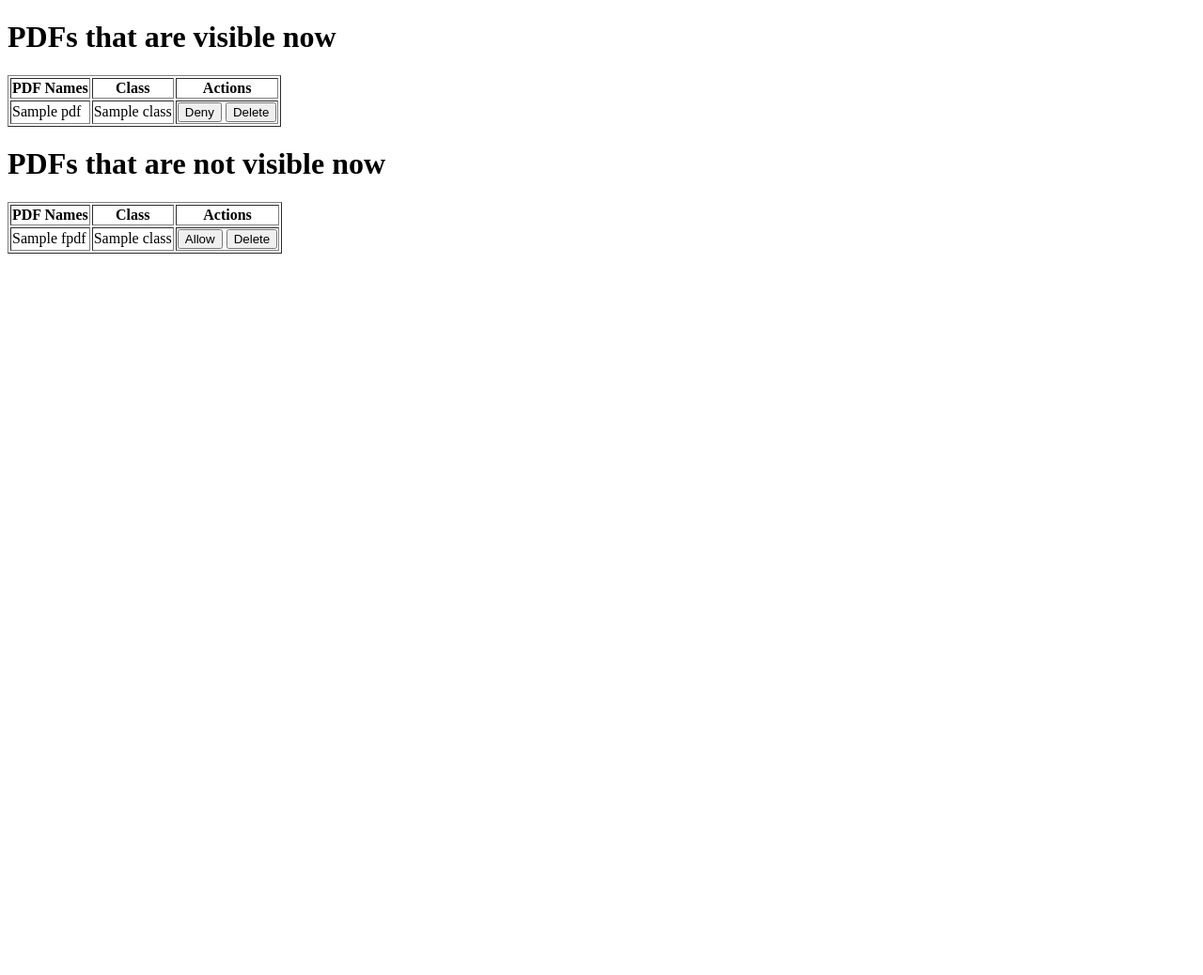
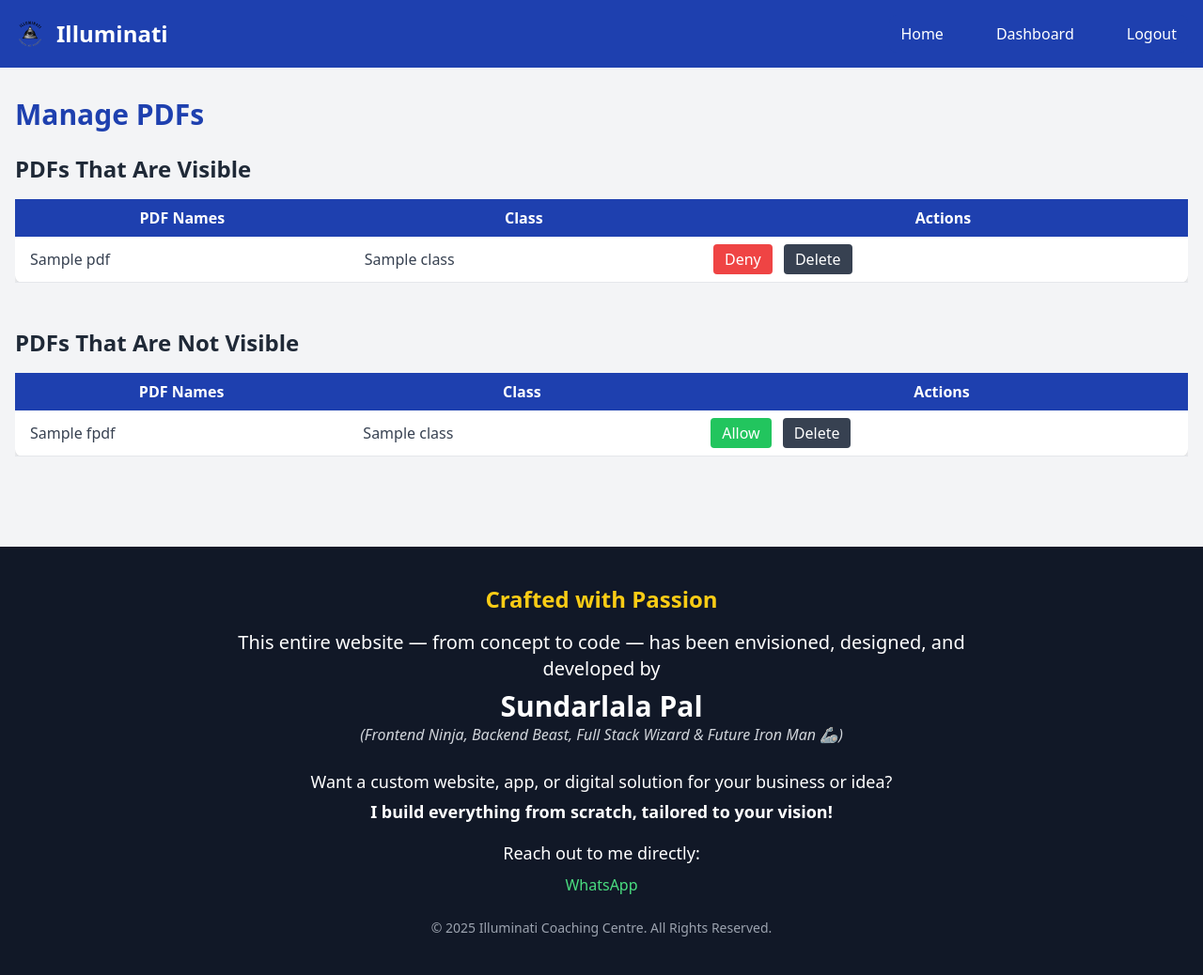
Before and after one commit to SundarlalaPal/Illuminati-Kapui-sir-Django-Website-for-Tution, a Django app: template admin_auth/templates/admin_auth/list_pdfs.html in a window 1280 px wide. Shown: the whole page at 94% size. Before the commit the page ends 270 px from the top, so only its background shows below. Run offline with Django 5.2, Linux system fonts and the light colour scheme; the template is opened without the code that fills it: most values are stand-ins (such as "Sample title", 1, 10 or a date in 2020); parts of the project's set-up code (start-up, migrations or seed data) failed here and were passed over; some libraries are stand-ins or nearby versions.

Commit message:
Update list_pdfs.html

```diff
--- a/admin_auth/templates/admin_auth/list_pdfs.html
+++ b/admin_auth/templates/admin_auth/list_pdfs.html
@@ -3,20 +3,117 @@
 <html lang="en">
 <head>
   <meta charset="UTF-8">
+  <meta name="description" content="Admin view for managing PDFs on Illuminati Coaching Centre website. Approve, deny, or delete PDF files easily.">
   <meta name="viewport" content="width=device-width, initial-scale=1.0">
-    <meta property="og:title" content="Illuminati">
+  <meta property="og:title" content="Manage PDFs | Illuminati Coaching Centre">
   <meta property="og:image" content="{% static 'images/favicon.png' %}">
-<meta property="og:description" content="Study">
-    <title>PDFS</title>
+  <meta property="og:description" content="Admin panel to manage and control PDF display">
+  <link rel="canonical" href="{{ request.build_absolute_uri }}">
+  <title>Manage PDFs | Illuminati Coaching Centre</title>
   <link rel="icon" href="{% static 'images/favicon.ico' %}" type="image/x-icon">
+  <script src="https://cdn.tailwindcss.com"></script>
+  <script src="https://cdn.jsdelivr.net/npm/flowbite@3.1.2/dist/flowbite.min.js"></script>
+  <link href="https://cdn.jsdelivr.net/npm/flowbite@3.1.2/dist/flowbite.min.css" rel="stylesheet" />
+</head>
+<body class="bg-gray-100 text-gray-800">
+  <!-- Navbar -->
+  <nav class="bg-blue-800 border-gray-200">
+    <div class="max-w-screen-xl flex flex-wrap items-center justify-between mx-auto p-4">
+      <a href="/" class="flex items-center space-x-3">
+        <img src="{% static 'images/logo2.png' %}" class="h-8" alt="Illuminati Logo" />
+        <span class="self-center text-2xl font-semibold text-white">Illuminati</span>
+      </a>
+      <button data-collapse-toggle="navbar-default" type="button" class="inline-flex items-center p-2 w-10 h-10 justify-center text-sm text-white rounded-lg md:hidden hover:bg-blue-700 focus:outline-none focus:ring-2 focus:ring-blue-500">
+        <span class="sr-only">Open main menu</span>
+        <svg class="w-5 h-5" aria-hidden="true" fill="none" viewBox="0 0 17 14">
+          <path stroke="currentColor" stroke-linecap="round" stroke-linejoin="round" stroke-width="2" d="M1 1h15M1 7h15M1 13h15" />
+        </svg>
+      </button>
+      <div class="hidden w-full md:block md:w-auto" id="navbar-default">
+        <ul class="font-medium flex flex-col p-4 md:p-0 mt-4 border border-blue-700 rounded-lg bg-blue-700 md:flex-row md:space-x-8 md:mt-0 md:border-0 md:bg-blue-800">
+          <li><a href="/" class="block py-2 px-3 text-white md:hover:text-yellow-300">Home</a></li>
+          <li><a href="/dashboard" class="block py-2 px-3 text-white md:hover:text-yellow-300">Dashboard</a></li>
+          <li><a href="/auth/logout" class="block py-2 px-3 text-white md:hover:text-yellow-300">Logout</a></li>
+        </ul>
+      </div>
+    </div>
+  </nav>
+
+  <!-- Admin PDF Management Section -->
+  <main class="container mx-auto px-4 py-8">
+    <h1 class="text-3xl font-bold text-blue-800 mb-6">Manage PDFs</h1>
+
+    <section class="mb-12">
+      <h2 class="text-2xl font-semibold text-gray-800 mb-4">PDFs That Are Visible</h2>
+      <div class="overflow-x-auto">
+        <table class="min-w-full bg-white shadow-md rounded-lg">
+          <thead class="bg-blue-800 text-white">
+            <tr>
+              <th class="py-2 px-4">PDF Names</th>
+              <th class="py-2 px-4">Class</th>
+              <th class="py-2 px-4">Actions</th>
+            </tr>
+          </thead>
+          <tbody class="text-gray-700">
+            {% for pdf in t_pdfs %}
+            <tr class="border-b hover:bg-gray-100">
+              <td class="py-2 px-4">{{ pdf.name }}</td>
+              <td class="py-2 px-4">{{ pdf.Class }}</td>
+              <td class="py-2 px-4 space-x-2">
+                <button onclick="sendpdfData('False','{{ pdf.name|escapejs }}','{{ pdf.Class|escapejs }}')" class="bg-red-500 hover:bg-red-600 text-white py-1 px-3 rounded">Deny</button>
+                <button onclick="sendpdfData('delete','{{ pdf.name|escapejs }}','{{ pdf.Class|escapejs }}')" class="bg-gray-700 hover:bg-gray-800 text-white py-1 px-3 rounded">Delete</button>
+              </td>
+            </tr>
+            {% empty %}
+            <tr>
+              <td class="py-2 px-4" colspan="3">No PDFs found</td>
+            </tr>
+            {% endfor %}
+          </tbody>
+        </table>
+      </div>
+    </section>
+
+    <section>
+      <h2 class="text-2xl font-semibold text-gray-800 mb-4">PDFs That Are Not Visible</h2>
+      <div class="overflow-x-auto">
+        <table class="min-w-full bg-white shadow-md rounded-lg">
+          <thead class="bg-blue-800 text-white">
+            <tr>
+              <th class="py-2 px-4">PDF Names</th>
+              <th class="py-2 px-4">Class</th>
+              <th class="py-2 px-4">Actions</th>
+            </tr>
+          </thead>
+          <tbody class="text-gray-700">
+            {% for fpdf in f_pdfs %}
+            <tr class="border-b hover:bg-gray-100">
+              <td class="py-2 px-4">{{ fpdf.name }}</td>
+              <td class="py-2 px-4">{{ fpdf.Class }}</td>
+              <td class="py-2 px-4 space-x-2">
+                <button onclick="sendpdfData('True','{{ fpdf.name|escapejs }}','{{ fpdf.Class|escapejs }}')" class="bg-green-500 hover:bg-green-600 text-white py-1 px-3 rounded">Allow</button>
+                <button onclick="sendpdfData('delete','{{ fpdf.name|escapejs }}','{{ fpdf.Class|escapejs }}')" class="bg-gray-700 hover:bg-gray-800 text-white py-1 px-3 rounded">Delete</button>
+              </td>
+            </tr>
+            {% empty %}
+            <tr>
+              <td class="py-2 px-4" colspan="3">No PDFs found</td>
+            </tr>
+            {% endfor %}
+          </tbody>
+        </table>
+      </div>
+    </section>
+  </main>
+
+  <input type="hidden" id="csrf_token" value="{{ csrf_token }}">
   <script>
-        function sendpdfData(allow,namee,classssss) {
+    function sendpdfData(allow, namee, classssss) {
       const data = {
         "open_ok": allow,
         "name__": namee,
         "class": classssss,
       };
-
       fetch(window.location.href, {
         method: "POST",
         headers: {
@@ -27,9 +124,8 @@
       })
       .then(response => {
         if (response.redirected) {
-                        window.location.href = response.url;  // This will follow the redirect
+          window.location.href = response.url;
         } else {
-                        // Optional fallback: handle other cases
           return response.json();
         }
       })
@@ -41,69 +137,24 @@
       .catch(error => console.error("Error:", error));
     }
   </script>
-</head>
-<body>
-    <input type="hidden" id="csrf_token" value="{{ csrf_token }}">
 
-    <h1>PDFs that are visible now</h1>
-    <table border="1">
-        <thead>
-            <tr>
-                <th>PDF Names</th>
-                <th>Class</th>
-                <th>Actions</th>
-            </tr>
-        </thead>
-        <tbody>
-            {% for pdf in t_pdfs %}
-            <tr>
-                <td>{{ pdf.name }}</td>
-                <td>{{ pdf.Class }}</td>
-                <td>
-                    <button onclick="sendpdfData('False','{{ pdf.name|escapejs }}','{{ pdf.Class|escapejs }}')">Deny</button>
-                    <button onclick="sendpdfData('delete','{{ pdf.name|escapejs }}','{{ pdf.Class|escapejs }}')">Delete</button>
-                </td>
-            </tr>
-            {% empty %}
-            <td>No pdfs found</td>
-            <td>No Action</td>
-            {% endfor %}
-        </tbody>
-    </table>
-
-    <h1>PDFs that are not visible now</h1>
-    <table border="1">
-        <thead>
-            <tr>
-                <th>PDF Names</th>
-                <th>Class</th>
-                <th>Actions</th>
-            </tr>
-        </thead>
-        <tbody>
-            {% for fpdf in f_pdfs %}
-            <tr>
-                <td>{{ fpdf.name }}</td>
-                <td>{{ fpdf.Class }}</td>
-                <td>
-                    <button onclick="sendpdfData('True','{{ fpdf.name|escapejs }}','{{ fpdf.Class|escapejs }}')">Allow</button>
-                    <button onclick="sendpdfData('delete','{{ fpdf.name|escapejs }}','{{ fpdf.Class|escapejs }}')">Delete</button>
-                </td>
-            </tr>
-            {% empty %}
-            <td>No pdfs found</td>
-            <td>No Action</td>
-            {% endfor %}
-        </tbody>
-    </table>
-
-    <!-- PDFS:-
-
-    {% for pdf in pdfs %}
-        <li>{{ pdf.name }}</li>
-    {% empty %}
-        <li>No pdfs found.</li>
-    {% endfor %} -->
-
+  <!-- Footer -->
+  <footer class="bg-gray-900 text-white text-center py-10 mt-16">
+    <div class="max-w-4xl mx-auto px-4">
+      <h3 class="text-2xl font-extrabold text-yellow-400">Crafted with Passion</h3>
+      <p class="mt-4 text-xl">This entire website — from concept to code — has been envisioned, designed, and developed by</p>
+      <p class="mt-2 text-3xl font-bold text-white">Sundarlala Pal</p>
+      <p class="text-base italic text-gray-300">(Frontend Ninja, Backend Beast, Full Stack Wizard & Future Iron Man 🦾)</p>
+      <div class="mt-6">
+        <p class="text-lg">Want a custom website, app, or digital solution for your business or idea?</p>
+        <p class="text-lg font-semibold mt-1">I build everything from scratch, tailored to your vision!</p>
+      </div>
+      <p class="mt-4 text-lg">Reach out to me directly:</p>
+      <p class="mt-2">
+        <a href="https://wa.me/919933882270" class="text-green-400 hover:underline">WhatsApp</a>
+      </p>
+      <p class="mt-6 text-sm text-gray-400">&copy; 2025 Illuminati Coaching Centre. All Rights Reserved.</p>
+    </div>
+  </footer>
 </body>
 </html>
```
Lines whose indentation alone changed are shown as unchanged.
